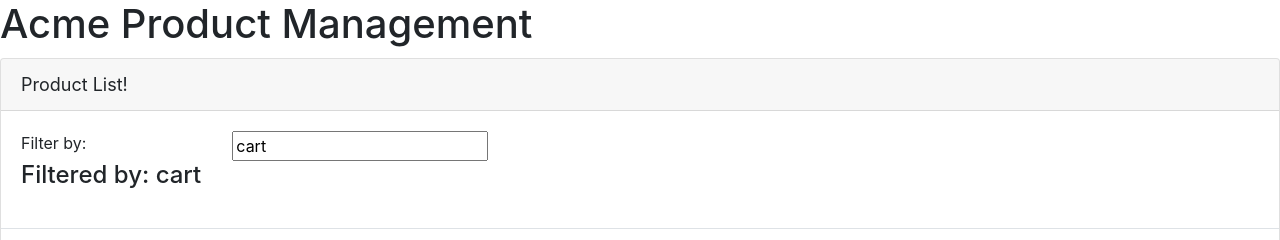
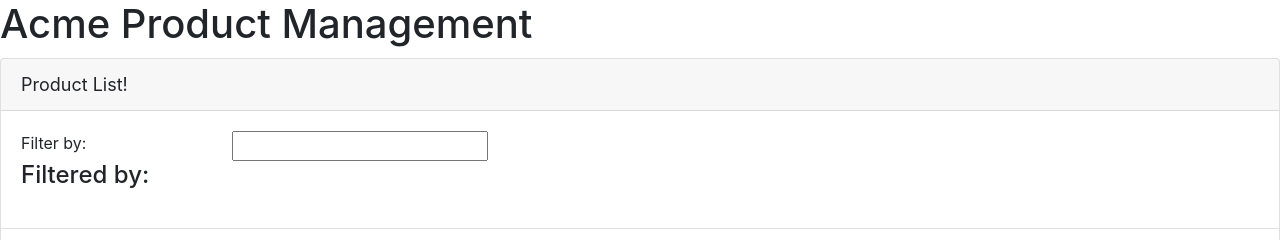
Before and after one commit to IftikharK/Angular-GettingStarted, an Angular app: page / in a window 1280 px wide. Shown: the top 240 px of the page. Built offline with nearby package versions, Linux system fonts and the light colour scheme.

Commit message:
interface defined

```diff
--- a/src/app/products/product-list/product-list.component.ts
+++ b/src/app/products/product-list/product-list.component.ts
@@ -1,4 +1,5 @@
 import { Component, OnInit } from '@angular/core';
+import { IProduct } from '../product';
 
 @Component({
   selector: 'app-product-list',
@@ -10,9 +11,9 @@ export class ProductListComponent {
   imageWidth = 50;
   imageMargin = 2;
   showImage = false;
-  listFilter = 'cart';
+  listFilter: 'cart';
 
-  products: any[] = [
+  products: IProduct[] = [
     {
       productId: 1,
       productName: 'Leaf Rake',
--- /dev/null
+++ b/src/app/products/product.ts
@@ -0,0 +1,10 @@
+export interface IProduct {
+  productId: number;
+  productName: string;
+  productCode: string;
+  releaseDate: string;
+  description: string;
+  price: number;
+  starRating: number;
+  imageUrl: string;
+}
```
